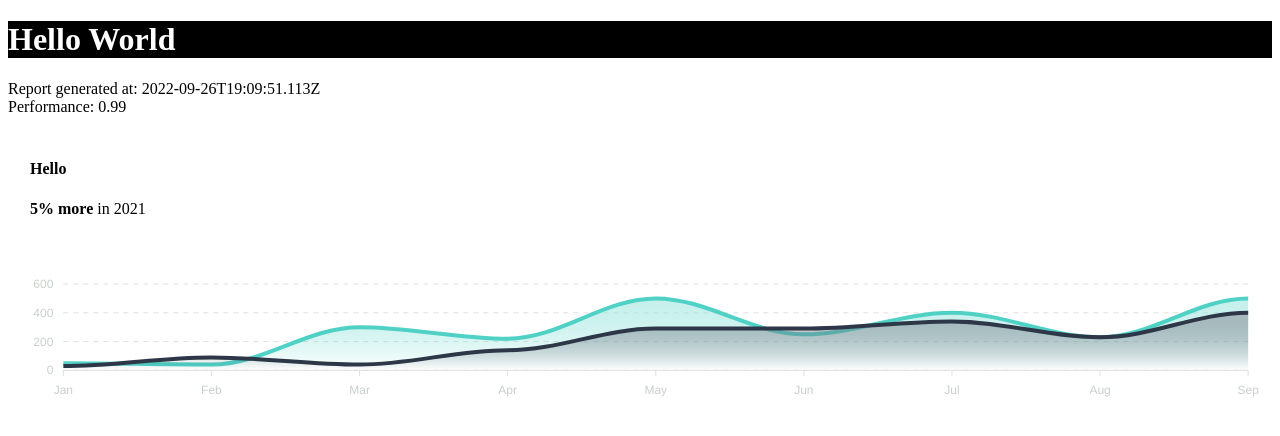
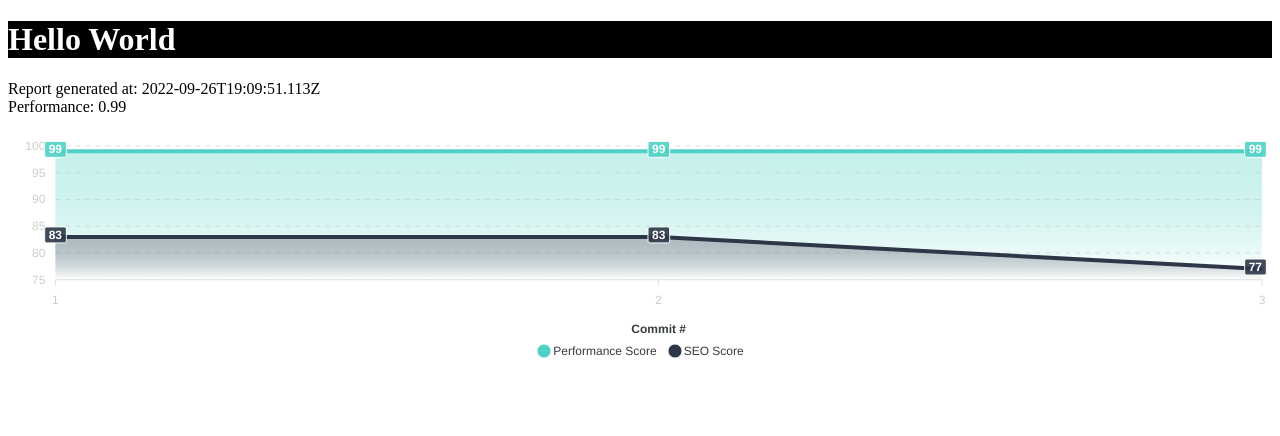
Before and after one commit to oslabs-beta/astrospeed, a React app: page / in a window 1280 px wide. Shown: the top 436 px of the page. Built offline with nearby package versions, Linux system fonts and the light colour scheme; the HTML template or start-up script is replaced by a standard one.

Commit message:
line chart from  lighthouse.json

```diff
--- a/src/App.tsx
+++ b/src/App.tsx
@@ -1,7 +1,7 @@
 
 import * as React from 'react';
 import lhr from '../lighthouse.json'
-import Chart from './Chart.jsx'
+import LineChart from "./LineChart.jsx";
 
 interface Props {
    name:
@@ -18,7 +18,7 @@ class App extends React.Component<Props> {
         </h1>
         Report generated at: {lhr[lhr.length-1].fetchTime} <br />
         Performance: {lhr[lhr.length-1].categories.performance.score}
-        <Chart />
+        <LineChart />
       </>
     );
   }
--- a/src/Chart.jsx
+++ /dev/null
@@ -1,37 +0,0 @@
-// Chakra imports
-import { Box, Flex, Text, useColorModeValue } from "@chakra-ui/react";
-// Custom components
-import Card from "./components/Card.js";
-import CardHeader from "./components/CardHeader.js";
-import LineChart from "./LineChart.jsx";
-import React from "react";
-
-
-const Chart = () => {
-  const textColor = useColorModeValue("gray.700", "white");
-  return (
-    <Card p='28px 10px 16px 0px' mb={{ sm: "26px", lg: "0px" }}>
-      <CardHeader mb='20px' pl='22px'>
-        <Flex direction='column' alignSelf='flex-start'>
-          <Text fontSize='lg' color={textColor} fontWeight='bold' mb='6px'>
-            {'Hello'}
-          </Text>
-          <Text fontSize='md' fontWeight='medium' color='gray.400'>
-            <Text
-              as='span'
-              color={5 > 0 ? "green.400" : "red.400"}
-              fontWeight='bold'>
-              {`${5}%`} more
-            </Text>{" "}
-            in 2021
-          </Text>
-        </Flex>
-      </CardHeader>
-      <Box w='100%' h={{ sm: "300px" }} ps='8px'>
-        <LineChart />
-      </Box>
-    </Card>
-  );
-};
-
-export default Chart;
--- a/src/components/Card.js
+++ /dev/null
@@ -1,15 +0,0 @@
-import { Box, useStyleConfig } from "@chakra-ui/react";
-import React from "react";
-
-function Card(props) {
-  const { variant, children, ...rest } = props;
-  const styles = useStyleConfig("Card", { variant });
-  // Pass the computed styles into the `__css` prop
-  return (
-    <Box __css={styles} {...rest}>
-      {children}
-    </Box>
-  );
-}
-
-export default Card;
--- a/src/components/CardHeader.js
+++ /dev/null
@@ -1,15 +0,0 @@
-import { Box, useStyleConfig } from "@chakra-ui/react";
-import React from "react";
-
-function CardHeader(props) {
-  const { variant, children, ...rest } = props;
-  const styles = useStyleConfig("CardHeader", { variant });
-  // Pass the computed styles into the `__css` prop
-  return (
-    <Box __css={styles} {...rest}>
-      {children}
-    </Box>
-  );
-}
-
-export default CardHeader;
--- a/src/components/chartdata.js
+++ b/src/components/chartdata.js
@@ -1,96 +1,22 @@
-export const barChartData = [
-  {
-    name: "Sales",
-    data: [330, 250, 110, 300, 490, 350, 270, 130, 425],
-  },
-];
+// export const barChartData = [
 
-export const barChartOptions = {
-  chart: {
-    toolbar: {
-      show: false,
-    },
-  },
-  tooltip: {
-    style: {
-      backgroundColor: "red",
-      fontSize: "12px",
-      fontFamily: undefined,
-    },
-    onDatasetHover: {
-      style: {
-        backgroundColor: "red",
-        fontSize: "12px",
-        fontFamily: undefined,
-      },
-    },
-    theme: "dark",
-  },
-  xaxis: {
-    categories: ["Apr", "May", "Jun", "Jul", "Aug", "Sep", "Oct", "Nov", "Dec"],
-    show: false,
-    labels: {
-      show: false,
-      style: {
-        colors: "#fff",
-        fontSize: "12px",
-      },
-    },
-    axisBorder: {
-      show: false,
-    },
-    axisTicks: {
-      show: false,
-    },
-  },
-  yaxis: {
-    show: true,
-    color: "#fff",
-    labels: {
-      show: true,
-      style: {
-        colors: "#fff",
-        fontSize: "14px",
-      },
-    },
-  },
-  grid: {
-    show: false,
-  },
-  fill: {
-    colors: "#fff",
-  },
-  dataLabels: {
-    enabled: false,
-  },
-  plotOptions: {
-    bar: {
-      borderRadius: 8,
-      columnWidth: "12px",
-    },
-  },
-  responsive: [
-    {
-      breakpoint: 768,
-      options: {
-        plotOptions: {
-          bar: {
-            borderRadius: 0,
-          },
-        },
-      },
-    },
-  ],
-};
+import lhr from '../../lighthouse.json'
+
+const perfScores = [], seoScores = [], commitNum = [];
+for (let i = 0; i < lhr.length; i++) {
+  commitNum.push(i + 1);
+  perfScores.push(lhr[i].categories.performance.score * 100);
+  seoScores.push(lhr[i].categories.seo.score * 100);
+}
 
 export const lineChartData = [
   {
-    name: "Mobile apps",
-    data: [50, 40, 300, 220, 500, 250, 400, 230, 500],
+    name: "Performance Score",
+    data: perfScores,
   },
   {
-    name: "Websites",
-    data: [30, 90, 40, 140, 290, 290, 340, 230, 400],
+    name: "SEO Score",
+    data: seoScores,
   },
 ];
 
@@ -104,33 +30,21 @@ export const lineChartOptions = {
     theme: "dark",
   },
   dataLabels: {
-    enabled: false,
+    enabled: true,
   },
   stroke: {
-    curve: "smooth",
+    curve: "straight",
   },
   xaxis: {
-    type: "datetime",
-    categories: [
-      "Jan",
-      "Feb",
-      "Mar",
-      "Apr",
-      "May",
-      "Jun",
-      "Jul",
-      "Aug",
-      "Sep",
-      "Oct",
-      "Nov",
-      "Dec",
-    ],
+    type: "numeric",
+    categories: commitNum,
     labels: {
       style: {
         colors: "#c8cfca",
         fontSize: "12px",
       },
     },
+    title: {text:"Commit #"},
   },
   yaxis: {
     labels: {
@@ -139,9 +53,10 @@ export const lineChartOptions = {
         fontSize: "12px",
       },
     },
+    max: 100,
   },
   legend: {
-    show: false,
+    show: true,
   },
   grid: {
     strokeDashArray: 5,
```
Also changed, not shown: 1 other file (tests, documents, lock files or other folders).
